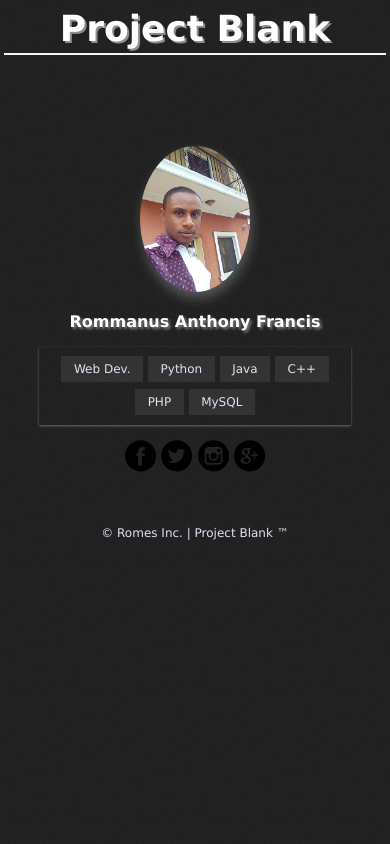
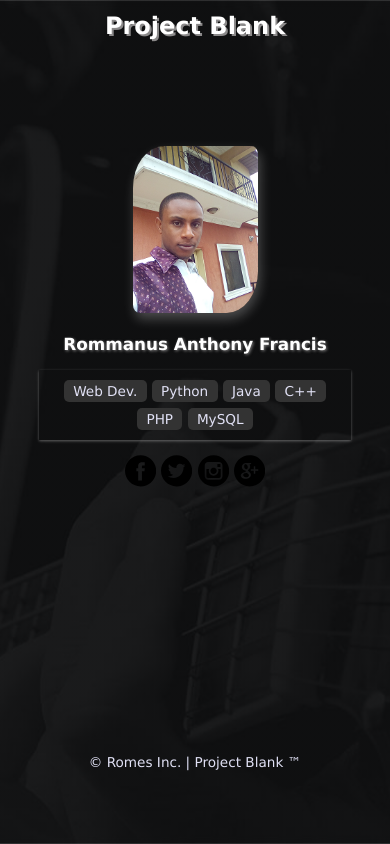
Before and after one commit to thonyromes/Portfolio, a plain HTML site: page index.html in a window 390 px wide. Drawn offline with Linux system fonts and the light colour scheme.

Commit message:
Massive Update

```diff
--- a/css/main.css
+++ b/css/main.css
@@ -13,17 +13,22 @@ body {
     margin: 0;
     padding: 0;
     font-size: 100%;
-    background: rgb(24, 24, 24) url("../img/darknoise.png") repeat;
+    background-image: linear-gradient(rgba(7, 8, 10, 0.5), rgba(7, 8, 10, 0.5)), url("../img/bg_1.jpg");
+    background-size: cover;
+    background-position: center;
     color: white;
 }
 
 h1 {
     margin: 0;
     padding: 0;
+    font-size: 2.25em;
 }
 
 #main {
     width: 100%;
+    height: 100vh;
+    overflow: auto;
 }
 
 #header,
@@ -37,14 +42,16 @@ h1 {
 .copy {
     width: 100%;
     height: auto;
-    padding: 1%;
+    padding: 2% 0;
     text-align: center;
-    border-bottom: 2px solid whitesmoke;
 }
 
 .logo h1 {
-    font-size: 2.25em;
     text-shadow: 2px 2px rgba(180, 178, 178, 0.75);
+}
+
+.copy {
+    padding-top: 4%;
 }
 
 #section {
@@ -60,26 +67,26 @@ h1 {
 }
 
 .img1 {
-    width: 20%;
+    width: 18%;
     margin: 0 auto;
 }
 
 .img1 img {
     width: 100%;
-    border-radius: 100%;
+    border-radius: 25% 5%;
     box-shadow: 2px 6px 12px rgba(255, 255, 255, 0.25);
 }
 
-.nam {
-    text-shadow: 2px 2px 3px rgba(167, 166, 166, 0.75);
+.bg-shadow {
+    text-shadow: 1px 1px 3px rgba(167, 166, 166, 0.75);
 }
 
-.bg {
+.bg-color {
     color: rgb(225, 225, 245);
 }
 
 .items {
-    box-shadow: 0px 1px 3px rgba(255, 255, 255, 0.12), 0px 1px 2px rgba(255, 255, 255, 0.24);
+    box-shadow: 0px 1px 2px rgba(255, 255, 255, 0.12), 0px 1px 3px rgba(255, 255, 255, 0.24);
     margin: 0;
     padding: 2% 0;
 }
@@ -96,33 +103,26 @@ h1 {
 }
 
 .langs li {
-    padding: 0;
+    padding: 1% 3%;
     margin: 1% 0;
     display: inline-block;
-    padding: 2% 4%;
     background-color: #333;
+    border-radius: 5px;
 }
 
 .socials li {
     padding: 0;
     margin: 0;
-    width: 6%;
+    width: 5%;
     display: inline-block;
-    background-color: transparent;
 }
 
 .socials li a {
     text-decoration: none;
-    color: transparent;
 }
 
 .Capa_1 {
     width: 100%;
-}
-
-.copy {
-    border-bottom: none;
-    padding-top: 2%;
 }
 
 @media (max-width: 768px) {
@@ -130,15 +130,21 @@ h1 {
         font-size: 1.5em;
     }
     h3 {
-        font-size: 1em;
+        font-size: 1.05em;
     }
     span,
     li,
     a {
-        font-size: 0.75em;
+        font-size: 0.85em;
+    }
+    .copy {
+        padding-top: 8%;
+    }
+    #section {
+        height: 70vh;
     }
     .img1 {
-        width: 35%;
+        width: 125px;
     }
     .socials li {
         width: 10%;
--- a/index.html
+++ b/index.html
@@ -21,9 +21,9 @@
                 <div class="img1">
                     <img src="./img/img_1.png" alt="Director Blank" title="Director Blank" />
                 </div>
-                <h3 class="nam">Rommanus Anthony Francis</h3>
+                <h3 class="bg-shadow">Rommanus Anthony Francis</h3>
                 <div class="items">
-                    <ul class="langs bg">
+                    <ul class="langs bg-color">
                         <li>Web Dev.</li>
                         <li>Python</li>
                         <li>Java</li>
@@ -124,7 +124,7 @@
         </section>
         <footer id="footer">
             <div class="copy">
-                <span class="bg">&copy; Romes Inc. | Project Blank &trade;</span>
+                <span class="bg-color">&copy; Romes Inc. | Project Blank &trade;</span>
             </div>
         </footer>
     </main>
```
Also changed, not shown: img/bg_1.jpg (added).
